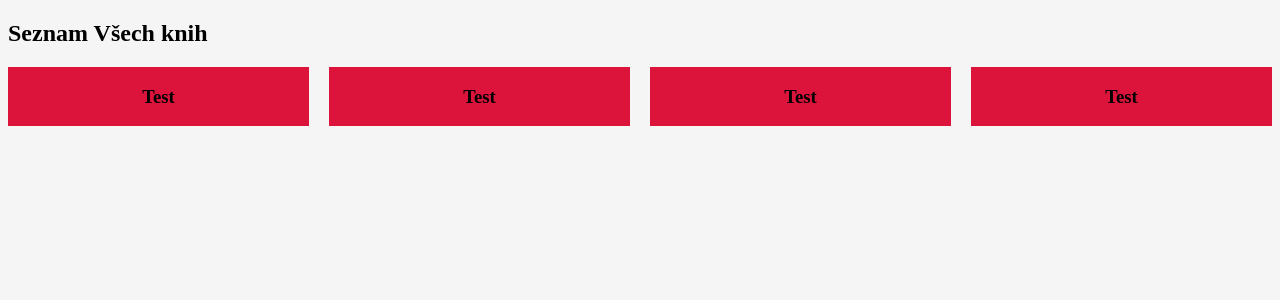
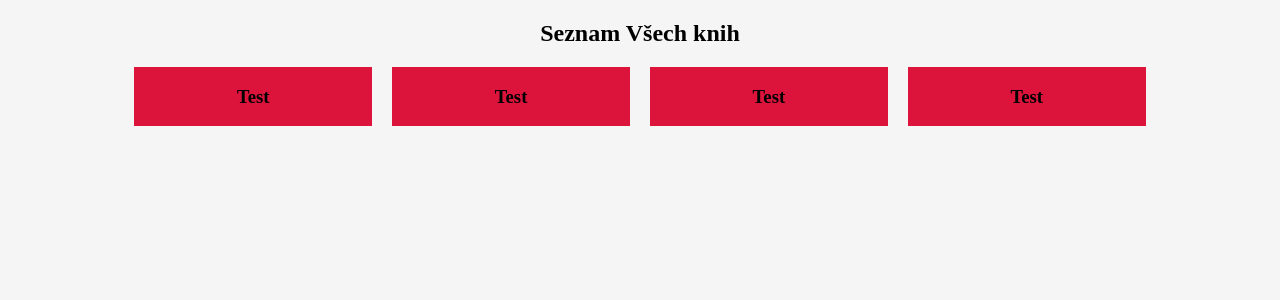
Before and after one commit to Bohemiaman/library, a PHP site: page /library/home in a window 1280 px wide. Shown: the top 300 px of the page. Run offline with PHP 8.4, Linux system fonts and the light colour scheme.

Commit message:
initial article layout

```diff
--- a/style.css
+++ b/style.css
@@ -8,6 +8,11 @@ section.grid {
     gap: 20px;
 }
 
+article {
+    padding: 0% 10%;
+    text-align: center;
+}
+
 section.grid div {
     /*crimson*/
     background-color: rgba(220, 20, 60);
```
